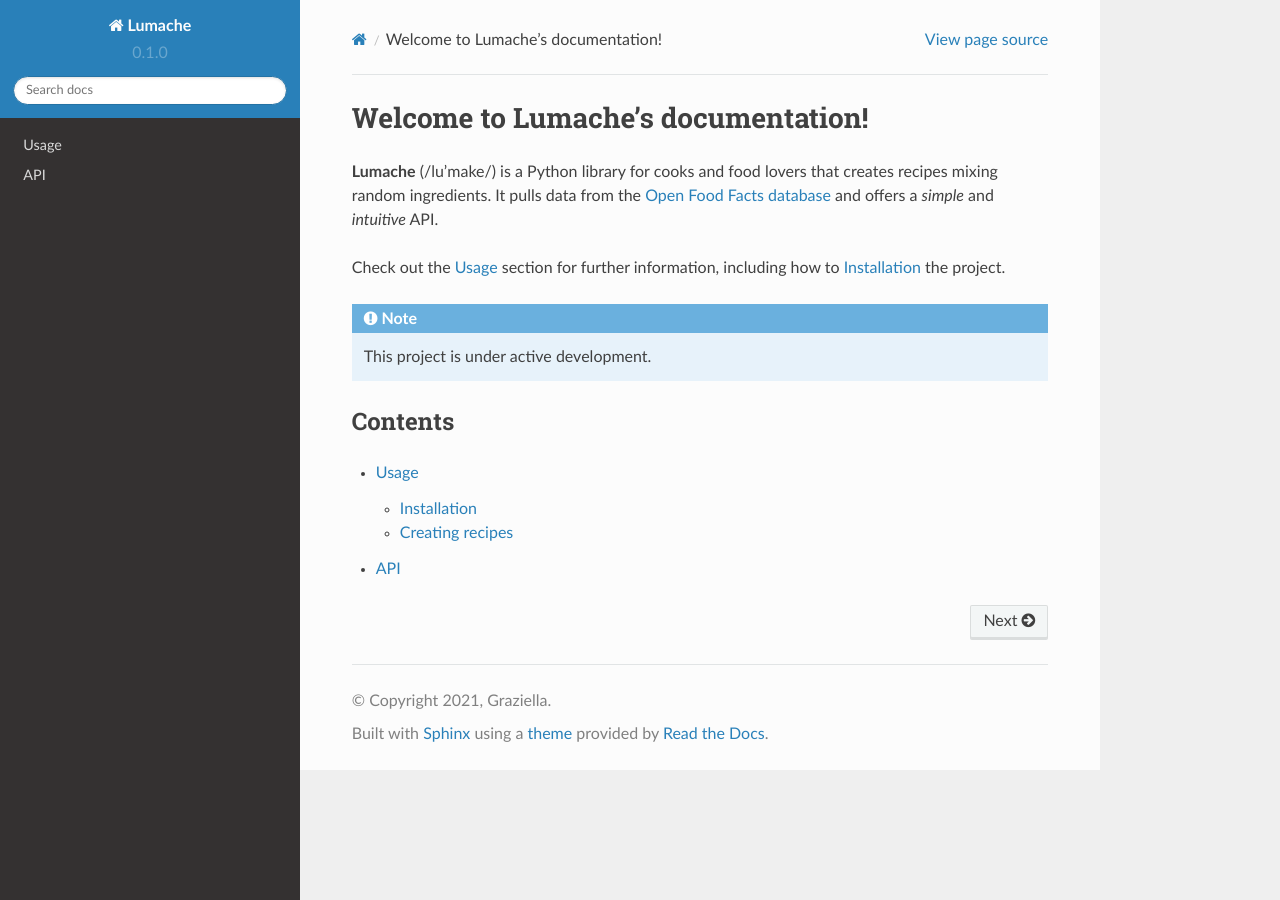
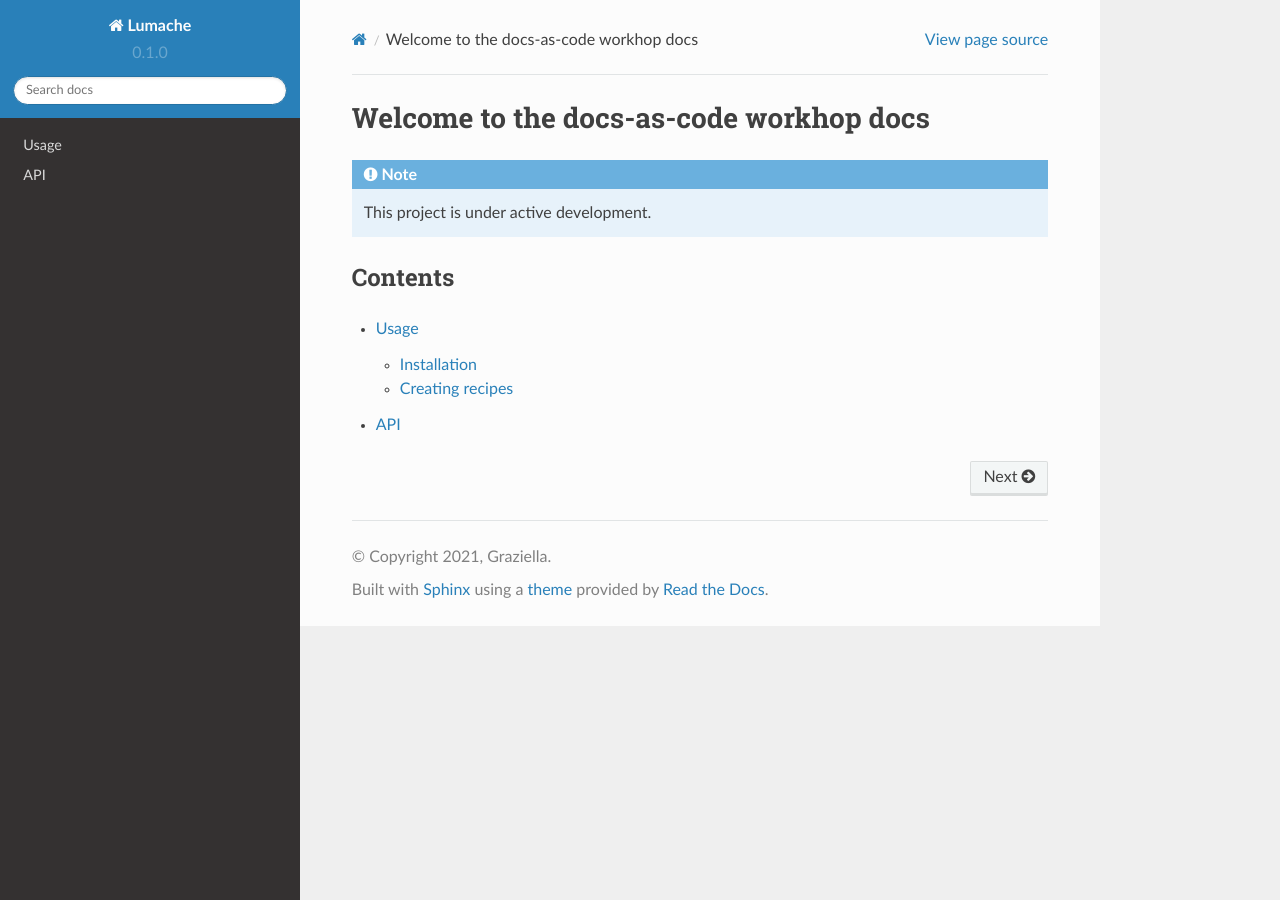
Before and after one commit to pezi77/workshop-fh-nov-22, a Sphinx documentation site: the page built from docs/source/index.rst, in a window 1280 px wide. Built offline with Sphinx 7.4.7 and the Read the Docs theme 2.0.0, drawn with Linux system fonts in a browser that asks for light colours.

Commit message:
Update index.rst

```diff
--- a/docs/source/index.rst
+++ b/docs/source/index.rst
@@ -1,13 +1,5 @@
-Welcome to Lumache's documentation!
-===================================
-
-**Lumache** (/lu'make/) is a Python library for cooks and food lovers
-that creates recipes mixing random ingredients.
-It pulls data from the `Open Food Facts database <https://world.openfoodfacts.org/>`_
-and offers a *simple* and *intuitive* API.
-
-Check out the :doc:`usage` section for further information, including
-how to :ref:`installation` the project.
+Welcome to the docs-as-code workhop docs
+========================================
 
 .. note::
 
```
